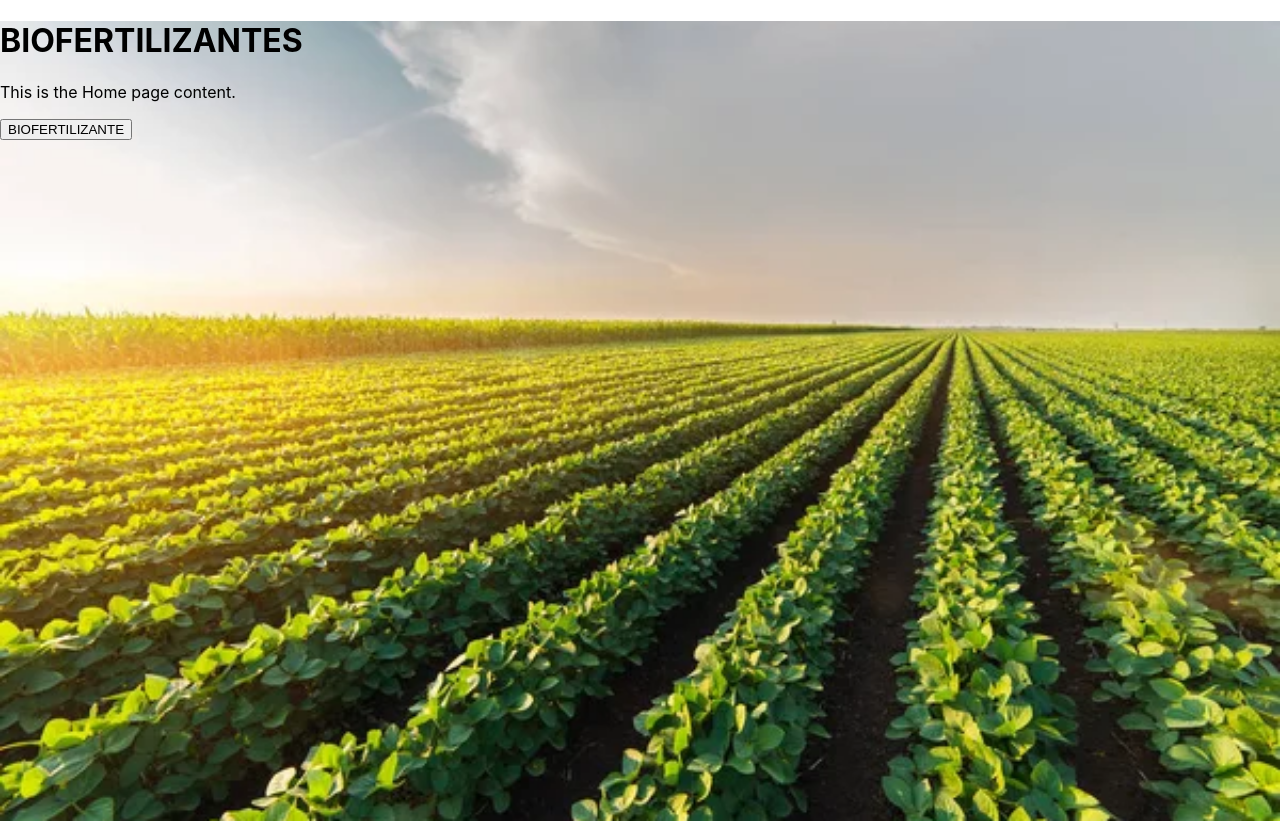
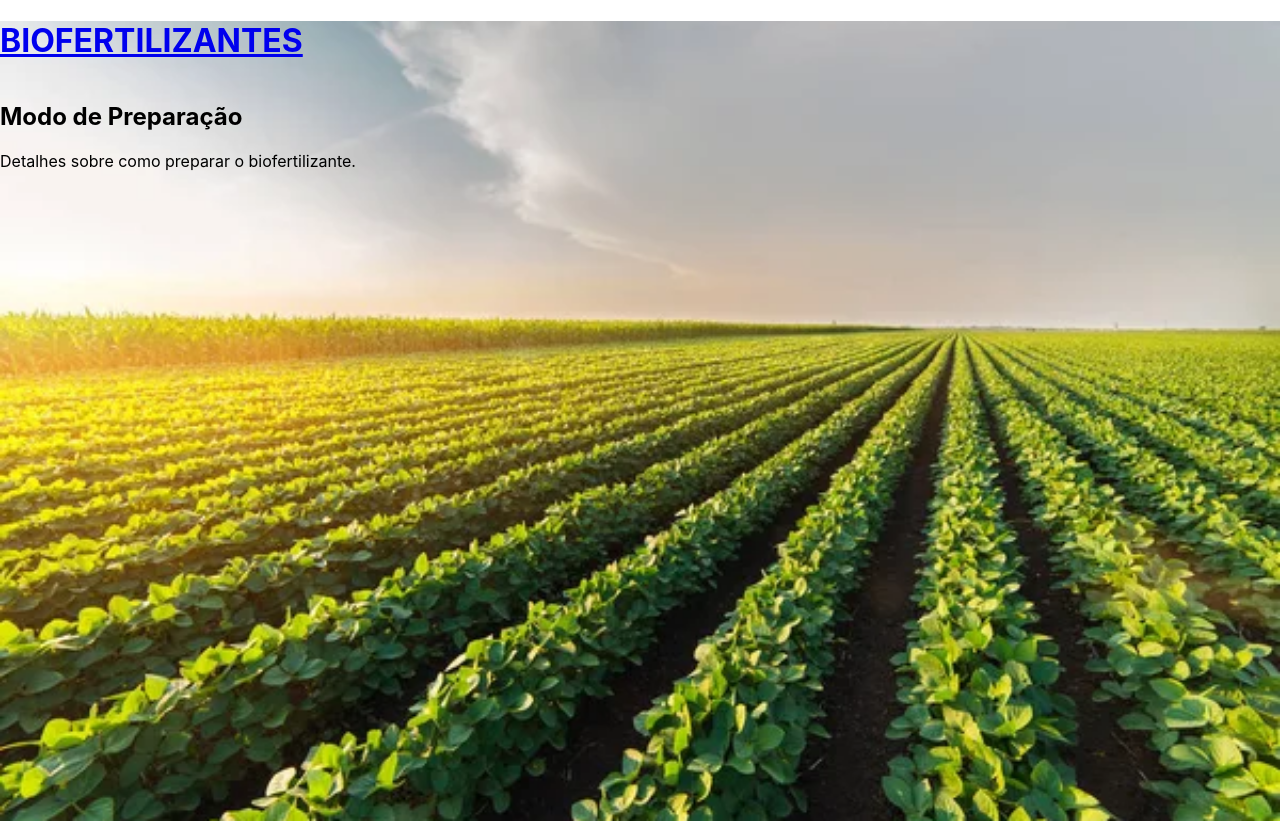
Before and after one commit to Tauan2710/bioFertilizantes, a React (Create React App) app: page / in a window 1280 px wide. Built offline with nearby package versions, Linux system fonts and the light colour scheme.

Commit message:
Alteraçao em link

```diff
--- a/src/components/Layout/Layout.styles.js
+++ b/src/components/Layout/Layout.styles.js
@@ -13,3 +13,9 @@ export const LayoutContainer = styled.div`
         background-size: contain;
     }
 `;
+
+export const Content = styled.div`
+    display: grid;
+    grid-template-columns: 1fr;
+
+`;
--- a/src/components/Layout/index.jsx
+++ b/src/components/Layout/index.jsx
@@ -1,8 +1,18 @@
 import React from 'react';
-import { LayoutContainer } from './Layout.styles';
+import { Content, LayoutContainer } from './Layout.styles';
+import { Link } from 'react-router-dom';
 
 const Layout = ({ children }) => {
-    return <LayoutContainer>{children}</LayoutContainer>;
+    return <LayoutContainer>
+
+        <Link to="/">
+                <h1>BIOFERTILIZANTES</h1>
+            </Link>
+
+        <Content>
+            {children}
+        </Content>
+        </LayoutContainer>;
 };
 
 export default Layout;
--- a/src/components/Preparo/index.jsx
+++ b/src/components/Preparo/index.jsx
@@ -1,9 +1,5 @@
 import React from 'react';
 import { PreparoContainer } from './Preparo.styles'
-
-function Preparo({ children }) {
-    return <PreparoContainer>{children}</PreparoContainer>;
-  }
 
 
   const ModoDePreparo = () => {  // Altere para algo único
@@ -17,4 +13,4 @@ function Preparo({ children }) {
 
 
 
-  export default Preparo;
+  export default ModoDePreparo;
--- a/src/pages/Home/index.jsx
+++ b/src/pages/Home/index.jsx
@@ -1,7 +1,8 @@
 import React from 'react';
-import { useNavigate } from 'react-router-dom';  // Importando o useNavigate
+import { Link, useNavigate } from 'react-router-dom';  // Importando o useNavigate
 import Layout from '../../components/Layout';
 import Preparo from '../../components/Preparo';
+import ModoDePreparo from '../../components/Preparo';
 
 const Home = () => {
     const navigate = useNavigate();  // Inicializando o useNavigate
@@ -13,10 +14,9 @@ const Home = () => {
 
     return (
         <Layout>
-            <h1>BIOFERTILIZANTES</h1>
-            <p>This is the Home page content.</p>
-            {/* Botão que chama a função handleRedirect */}
-            <button onClick={handleRedirect}>BIOFERTILIZANTE </button>
+
+           <ModoDePreparo />
+
         </Layout>
     );
 
```
